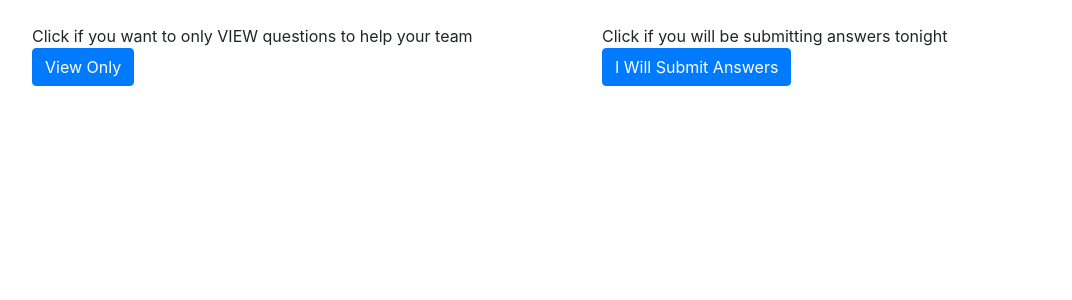
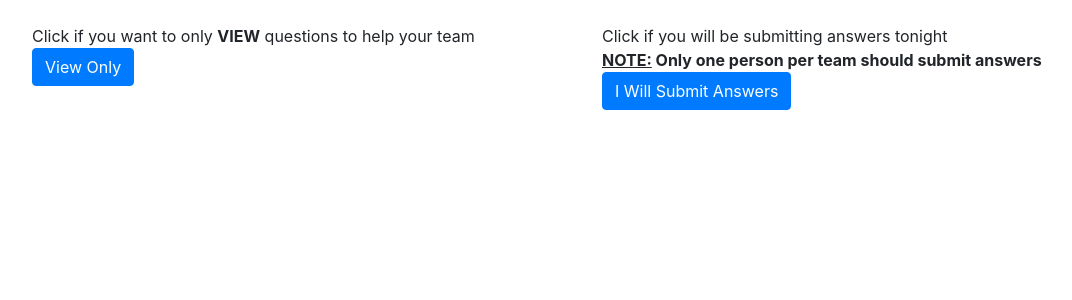
Before and after one commit to pardeema/onlinebartrivia, a Django app: template trivia/templates/register_team.html in a window 1280 px wide. Shown: the part 56-356 px from the top of the page, without its empty margins (53-1125 px from the left). Run offline with Django 3.2, Linux system fonts and the light colour scheme; the template is opened without the code that fills it, so the values that code supplies are empty; some libraries are stand-ins or nearby versions.

Commit message:
Updated registration HTML to confirm user role

```diff
--- a/trivia/templates/register_team.html
+++ b/trivia/templates/register_team.html
@@ -4,34 +4,50 @@
 
 <div class="row">
     <div class="col collapse show" id="toggle">
-        <form method="POST">
-            Click if you want to only VIEW questions to help your team<br>
-            {% csrf_token %}
-            <input type="hidden" name="team_name" value="Viewer">
-            <button type="submit" class="btn btn-primary">View Only</button>
+            Click if you want to only <b>VIEW</b> questions to help your team<br>
+            <button data-target="#toggle,#viewer" class="btn btn-primary" data-toggle="collapse">View Only</button>
         </form>
     </div>
     <div class="col collapse show" id="toggle">
         Click if you will be submitting answers tonight<br>
-        <a href="#toggle" class="btn btn-primary" data-toggle="collapse">I Will Submit Answers</a>
+        <b><u>NOTE:</u> Only one person per team should submit answers</b><br>
+        <button data-target="#toggle,#submitter" class="btn btn-primary" data-toggle="collapse">I Will Submit Answers</a>
     </div>
 </div>
 
-<div class="row collapse" id="toggle">
-    <div class="form-group collapse" id="toggle">
+<div class="row collapse" id="viewer">
+    <div class="form-group collapse" id="viewer">
+        <form method="POST">
+            You're sure you want to <b><u>VIEW ONLY</u></b>?<br>
+            {% csrf_token %}
+            <input type ="hidden" name="team_name" value="Viewer">
+            <input type="checkbox" required id="viewonly">
+            <label for="viewonly">I am sure</label>
+            <button type="submit" class="btn btn-primary">Submit</button>
+        </form>
+    </div>
+</div>
+<div class="row collapse" id="viewer">
+    <a href="#toggle, #viewer" class="btn btn-primary" data-toggle="collapse">I want to Submit Answers</a>
+</div>
+
+<div class="row collapse" id="submitter">
+    <div class="form-group collapse" id="submitter">
         {% if error %}
         <b style="color:red;">{{error}}</b><br>
         {%endif%}
         <form method="POST">
             {% csrf_token %}
             <b><label for="team_name">Great! Enter your team name:</label></b><br>
-            <input class="form-control" type="text" name="team_name" placeholder="Enter Team Name">
+            <input class="form-control" type="text" name="team_name" placeholder="Enter Team Name"><br>
+            <input type="checkbox" required id="confirmteam">
+            <label for="confirmteam">I'm sure I will be <b>submitting answers</b></label>
             <button type="submit" class="btn btn-primary">Submit</button>
         </form>
     </div>
 </div>
-    <div class="row collapse" id="toggle">
-    <a href="#toggle" class="btn btn-primary" data-toggle="collapse">I want to View Only</a>
+    <div class="row collapse" id="submitter">
+    <a href="#toggle, #submitter" class="btn btn-primary" data-toggle="collapse">I want to View Only</a>
     </div>
 <style>
     .collapsing {
```
